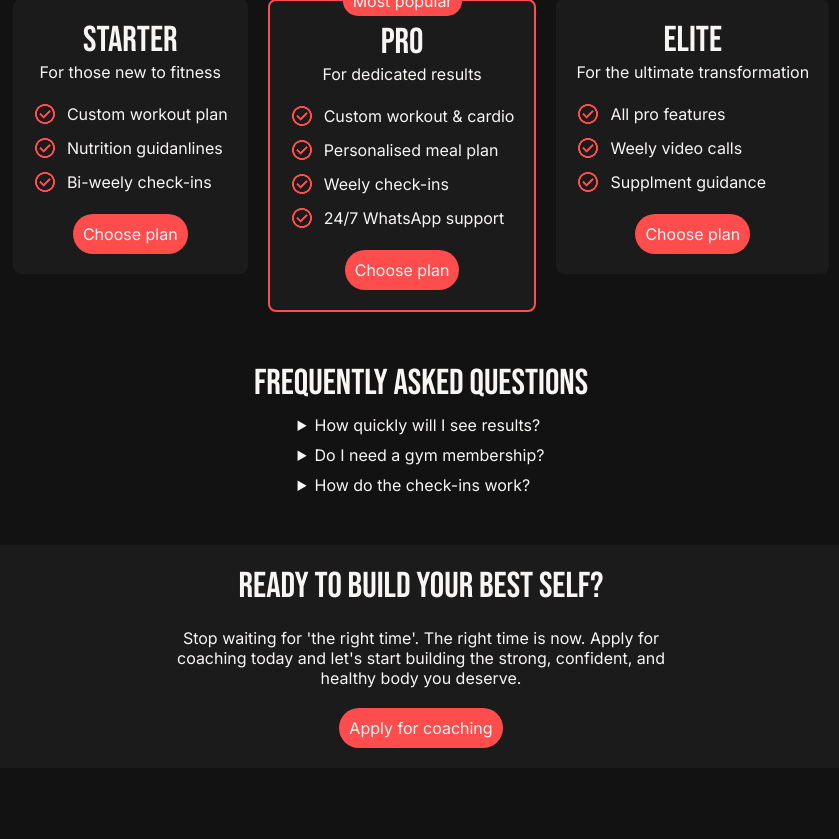
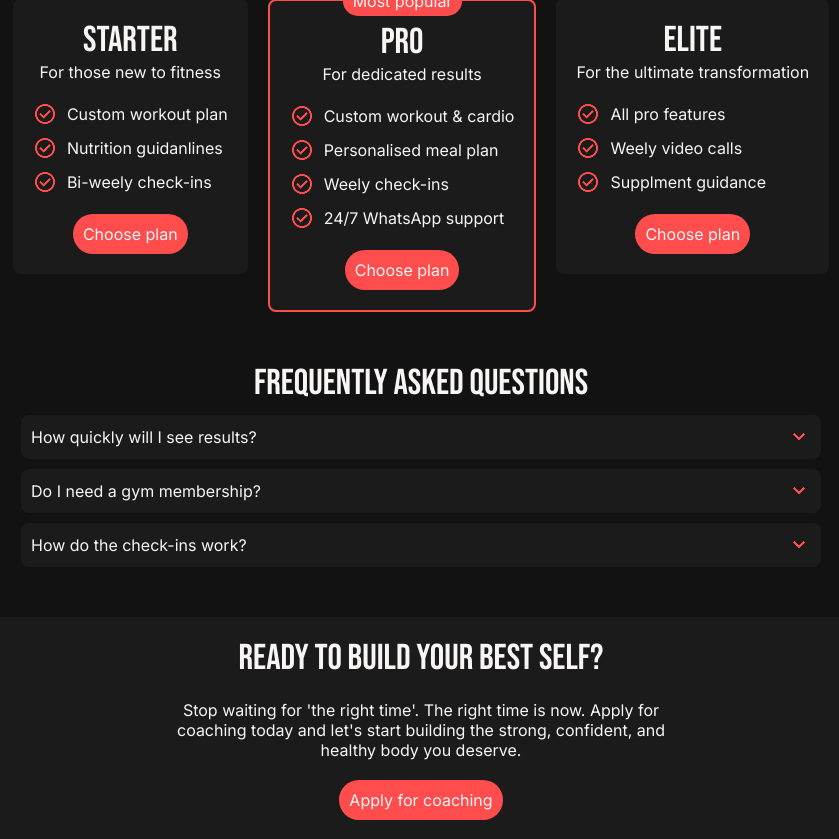
Before and after one commit to coderadi-in/coderadi, a Flask app: template templates/projects/landing-page-01.html in a window 1280 px wide. Shown: the part 2251-3090 px from the top of the page, without its empty margins (219-1058 px from the left). Before the commit the page ends 2999 px from the top, so only its background shows below. Run offline with Flask 3, Linux system fonts and the light colour scheme; the template is opened without the code that fills it, so the values that code supplies are empty.

Commit message:
Completed project 'landilng-page-01'.

```diff
--- a/static/css/projects/landing-page-01.css
+++ b/static/css/projects/landing-page-01.css
@@ -5,26 +5,46 @@
     --text: #f8f5f5;
     --primary: #ff4d4d;
 }
+
 body {
     background-color: var(--background);
     color: var(--text);
 }
 
 /* | HEADER */
-.header {padding: 20px;}
-.header #cta {padding: 10px 15px;}
+.header {
+    padding: 20px;
+}
+
+.header #cta {
+    padding: 10px 15px;
+}
 
 /* | MAIN */
-.main {padding: 50px;}
+.main {
+    padding: 50px;
+}
 
 .main .hero .left,
-.main .hero .right {width: 50%;}
+.main .hero .right {
+    width: 50%;
+}
 
-.main .hero .left .h3 {color: var(--primary);}
-.main .hero .left .h1 {font-size: min(4rem, 10vw);}
-.main .hero .left .btn.fl {width: fit-content;}
+.main .hero .left .h3 {
+    color: var(--primary);
+}
 
-.main .hero .right .img {border-radius: 10px;}
+.main .hero .left .h1 {
+    font-size: min(4rem, 10vw);
+}
+
+.main .hero .left .btn.fl {
+    width: fit-content;
+}
+
+.main .hero .right .img {
+    border-radius: 10px;
+}
 
 .main .about {
     background-color: var(--surface);
@@ -32,7 +52,9 @@ body {
     border-radius: 10px;
 }
 
-.main .about .img {border-radius: 100px;}
+.main .about .img {
+    border-radius: 100px;
+}
 
 .main .benefits .benefits-list {
     display: grid;
@@ -75,8 +97,14 @@ body {
     background-color: var(--primary);
 }
 
-.main .plans .h1.title {text-align: center;}
-.main .plans .flex {flex-wrap: wrap;}
+.main .plans .h1.title {
+    text-align: center;
+}
+
+.main .plans .flex {
+    flex-wrap: wrap;
+}
+
 .main .plans .plan {
     background-color: var(--surface);
     padding: 20px;
@@ -101,8 +129,14 @@ body {
     font-family: "Inter", sans-serif;
 }
 
-.main .plans .plan .head * {text-align: center;}
-.main .plans .plan .btn.fl {width: fit-content; margin: auto;}
+.main .plans .plan .head * {
+    text-align: center;
+}
+
+.main .plans .plan .btn.fl {
+    width: fit-content;
+    margin: auto;
+}
 
 .main .cta {
     padding: 20px;
@@ -110,5 +144,69 @@ body {
     background-color: var(--surface);
 }
 
-.main .cta * {text-align: center;}
-.main .cta .para {max-width: 500px;}
+.main .cta * {
+    text-align: center;
+}
+
+.main .cta .para {
+    max-width: 500px;
+}
+
+.main .faqs details {
+    background-color: var(--surface);
+    padding: 10px;
+    border-radius: 8px;
+    width: min(800px, 80vw);
+}
+
+.main .faqs details::details-content {
+    opacity: 0;
+    block-size: 0;
+    overflow-y: clip;
+    transition: content-visibility 0.6s allow-discrete, opacity 0.6s, block-size 0.6s;
+}
+
+.main .faqs details[open]::details-content {
+    opacity: 1;
+    block-size: auto;
+}
+
+.main .faqs summary {
+    cursor: pointer;
+}
+
+.main .faqs summary::marker {
+    content: '';
+}
+
+@media (max-width: 1024px) {
+    .main .hero {
+        flex-direction: column;
+        align-items: start;
+    }
+
+    .main .benefits .benefits-list {
+        grid-template-columns: repeat(2, 1fr);
+    }
+}
+
+@media (max-width: 768px) {
+    .main .hero .left,
+    .main .hero .right {
+        width: 100%;
+    }
+}
+
+@media (max-width: 568px) {
+    .header .options {display: none;}
+
+    .main {
+        padding: 20px;
+    }
+
+    .main .about {flex-direction: column; text-align: center;}
+
+    .main .benefits .benefits-list {
+        grid-template-columns: repeat(1, 1fr);
+    }
+}
--- a/static/js/projects/landing-page-01.js
+++ b/static/js/projects/landing-page-01.js
@@ -0,0 +1,10 @@
+const details = document.querySelectorAll('.main .faqs details');
+details.forEach(detail => {
+    detail.addEventListener('toggle', () => {
+        if (detail.open) {
+            detail.querySelector('.icon').style.transform = 'rotate(180deg)';
+        } else {
+            detail.querySelector('.icon').style.transform = 'rotate(0deg)';
+        }
+    });
+});
--- a/templates/projects/landing-page-01.html
+++ b/templates/projects/landing-page-01.html
@@ -192,7 +192,7 @@
         <section class="plans column v-center gap-20">
             <h1 class="h1 title">Find the right plan for you</h1>
 
-            <div class="flex gap-20">
+            <div class="flex h-center gap-20">
                 <div class="plan column gap-20">
                     <div class="head column v-center">
                         <h1 class="h1">starter</h1>
@@ -294,21 +294,30 @@
             <ul class="list column gap-10">
                 <li>
                     <details>
-                        <summary class="text">How quickly will I see results?</summary>
+                        <summary class="row h-sb gap-20">
+                            <span class="text">How quickly will I see results?</span>
+                            <img src="{{ url_for('static', filename='assets/projects/landing-page-01/expand.png') }}" alt="Expand more" class="icon">
+                        </summary>
                         <p class="para">Lorem ipsum dolor sit, amet consectetur adipisicing elit. Consequatur, odio!</p>
                     </details>
                 </li>
 
                 <li>
                     <details>
-                        <summary class="text">Do I need a gym membership?</summary>
+                        <summary class="row h-sb gap-20">
+                            <span class="text">Do I need a gym membership?</span>
+                            <img src="{{ url_for('static', filename='assets/projects/landing-page-01/expand.png') }}" alt="Expand more" class="icon">
+                        </summary>
                         <p class="para">Lorem ipsum dolor sit, amet consectetur adipisicing elit. Consequatur, odio!</p>
                     </details>
                 </li>
 
                 <li>
                     <details>
-                        <summary class="text">How do the check-ins work?</summary>
+                        <summary class="row h-sb gap-20">
+                            <span class="text">How do the check-ins work?</span>
+                            <img src="{{ url_for('static', filename='assets/projects/landing-page-01/expand.png') }}" alt="Expand more" class="icon">
+                        </summary>
                         <p class="para">Lorem ipsum dolor sit, amet consectetur adipisicing elit. Consequatur, odio!</p>
                     </details>
                 </li>
```
Also changed, not shown: static/assets/projects/landing-page-01/expand.png (added).
